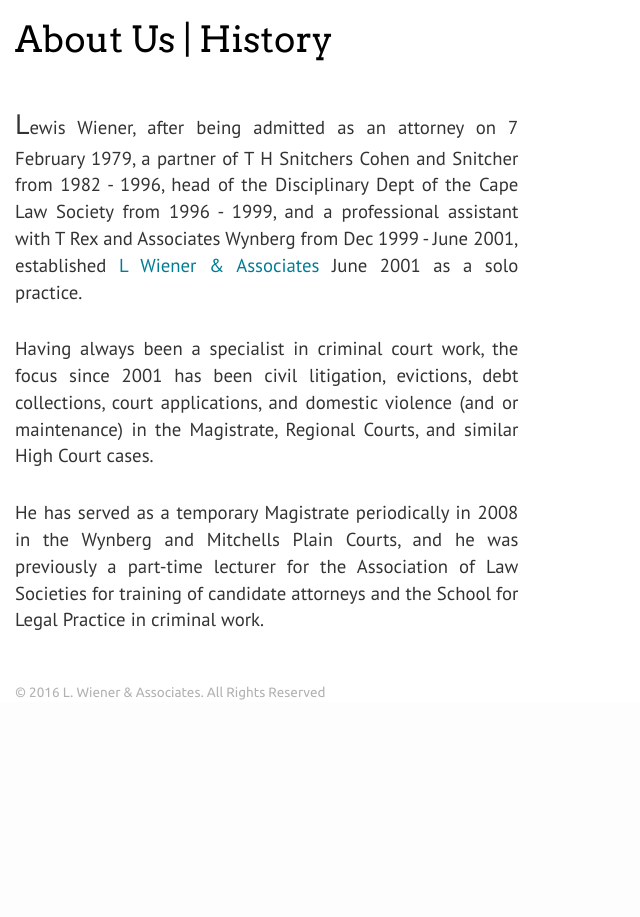
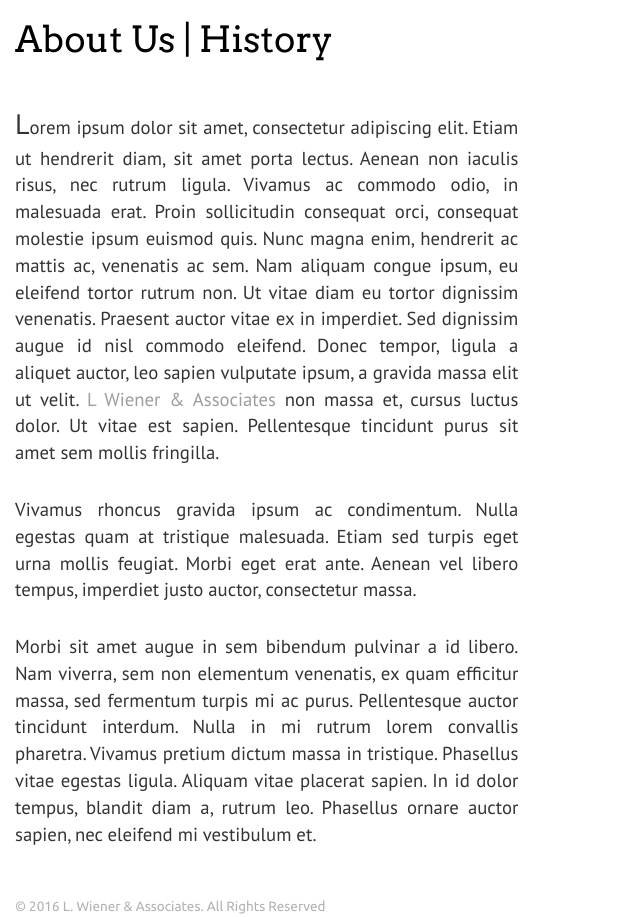
Before and after one commit to DivisionMax/LWienerAndAssociates, a PHP site: page /about_us.php in a window 1280 px wide. Shown: the part 109-1026 px from the top of the page, without its empty margins (0-640 px from the left). Before the commit the page ends 809 px from the top, so only its background shows below. Run offline with PHP 8.4, Linux system fonts and the light colour scheme; some libraries are stand-ins or nearby versions.

Commit message:
Lorem ipsum filler text

```diff
--- a/about_us.php
+++ b/about_us.php
@@ -26,17 +26,12 @@
 		<div class="col-md-5">
 
 <p class="first-paragraph">
-	Lewis Wiener,
-after being admitted as an attorney on 7 February 1979, a partner of T H Snitchers Cohen and Snitcher from 1982 - 1996, head of the Disciplinary Dept of the Cape Law Society from 1996 - 1999, and a professional assistant
-with T Rex and Associates Wynberg from Dec 1999 - June 2001,
- established <span class="text-highlight">L Wiener &amp; Associates</span> June 2001 as a solo practice.
+Lorem ipsum dolor sit amet, consectetur adipiscing elit. Etiam ut hendrerit diam, sit amet porta lectus. Aenean non iaculis risus, nec rutrum ligula. Vivamus ac commodo odio, in malesuada erat. Proin sollicitudin consequat orci, consequat molestie ipsum euismod quis. Nunc magna enim, hendrerit ac mattis ac, venenatis ac sem. Nam aliquam congue ipsum, eu eleifend tortor rutrum non. Ut vitae diam eu tortor dignissim venenatis. Praesent auctor vitae ex in imperdiet. Sed dignissim augue id nisl commodo eleifend. Donec tempor, ligula a aliquet auctor, leo sapien vulputate ipsum, a gravida massa elit ut velit. <span class="text-highlight">L Wiener &amp; Associates</span> non massa et, cursus luctus dolor. Ut vitae est sapien. Pellentesque tincidunt purus sit amet sem mollis fringilla.
 </p>
 
-<p>Having always been a specialist in criminal court work, the focus since 2001 has been civil litigation, evictions,
-debt collections, court applications, and domestic violence (and or maintenance) in the Magistrate, Regional Courts, and similar High Court cases.</p>
+<p>Vivamus rhoncus gravida ipsum ac condimentum. Nulla egestas quam at tristique malesuada. Etiam sed turpis eget urna mollis feugiat. Morbi eget erat ante. Aenean vel libero tempus, imperdiet justo auctor, consectetur massa.</p>
 
-<p>He has served as a temporary Magistrate periodically in 2008 in the Wynberg and Mitchells Plain Courts, and he was previously a
-part-time lecturer for the Association of Law Societies for training of candidate attorneys and the School for Legal Practice in criminal work.</p>
+<p>Morbi sit amet augue in sem bibendum pulvinar a id libero. Nam viverra, sem non elementum venenatis, ex quam efficitur massa, sed fermentum turpis mi ac purus. Pellentesque auctor tincidunt interdum. Nulla in mi rutrum lorem convallis pharetra. Vivamus pretium dictum massa in tristique. Phasellus vitae egestas ligula. Aliquam vitae placerat sapien. In id dolor tempus, blandit diam a, rutrum leo. Phasellus ornare auctor sapien, nec eleifend mi vestibulum et.</p>
 
 </div>
 
--- a/css/l_associates.css
+++ b/css/l_associates.css
@@ -85,7 +85,7 @@
 .text-highlight{
   /*color: #00B1D1;*/
   /*color: #008080;*/
-  color: #007D94;
+  color: #9D9D9D;
 }
 
 
--- a/index.php
+++ b/index.php
@@ -84,8 +84,8 @@
         <div class="row">
       <div class="col-md-8 col-xs-8 large justify">
 
-      <h3> L Wiener &amp; Associates is a Cape Town based legal firm. With over 35 years experience in criminal and civil law,
-    the firm is a court work specialist, specifically<span class="text-highlight"> civil litigation, debt collection, sectional title levy collection </span> and <span  class="text-highlight"> criminal litigation </span>, in the Magistrates' and Regional courts </h3>
+      <h3>
+Vivamus rhoncus gravida ipsum ac condimentum. Nulla egestas quam at tristique malesuada. Etiam sed turpis eget urna mollis feugiat. <span class="text-highlight"> Morbi eget erat ante</span>, imperdiet justo auctor, consectetur massa. Vestibulum a interdum erat. <span class="text-highlight"> Etiam dictum sapien at</span> and <span  class="text-highlight"> Morbi sit amet augue </span>, Morbi sit amet augue in sem bibendum </h3>
 
       </div>
 
```
Also changed, not shown: contact_us.php (+8 -8 lines), practice_areas.php (+5 -6 lines).
